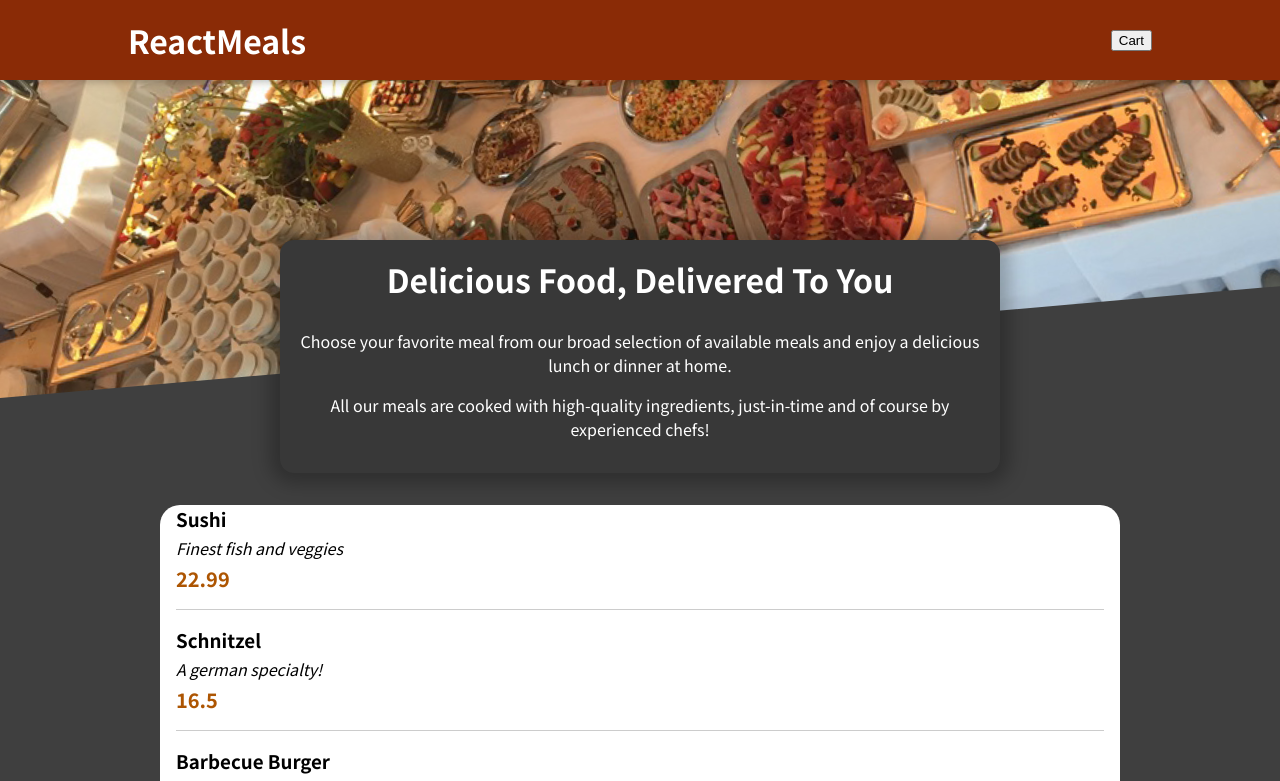
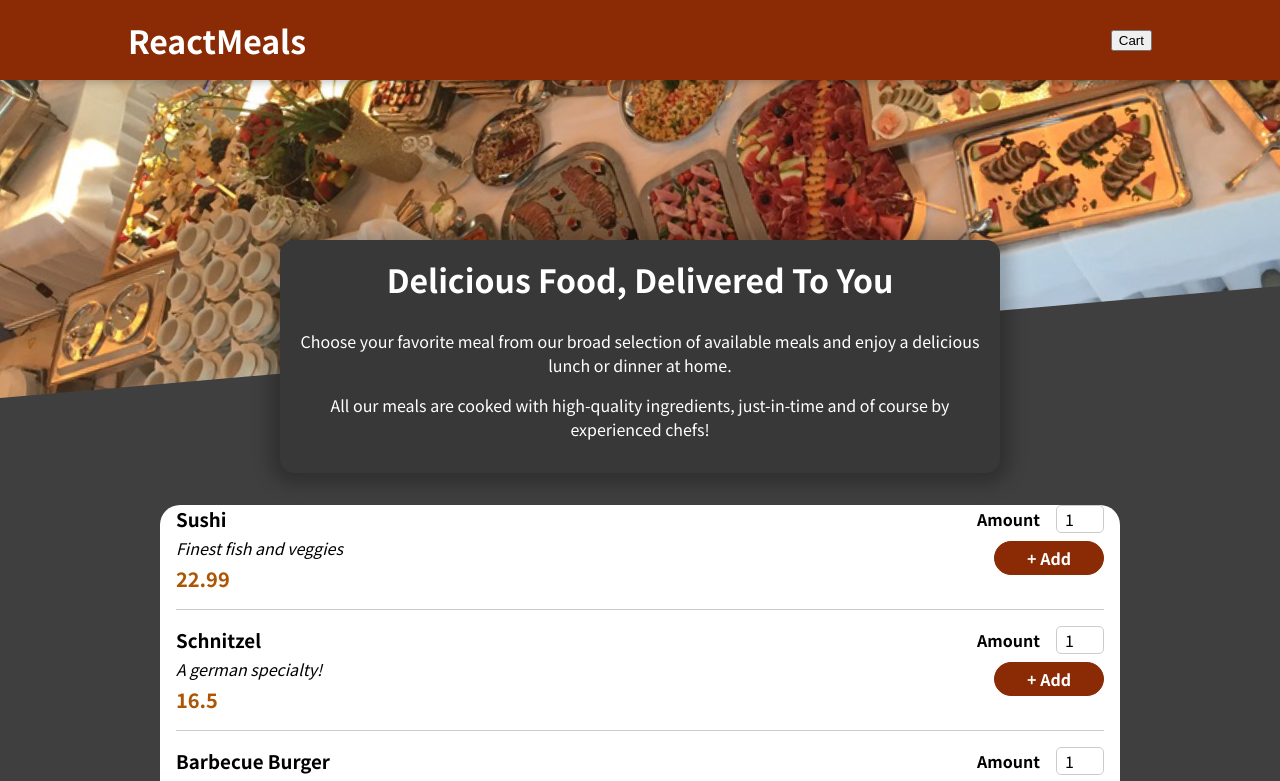
Before and after one commit to Rajesh01-star/restaurant101, a React (Create React App) app: page / in a window 1280 px wide. Shown: the top 781 px of the page. Built offline with nearby package versions, Linux system fonts and the light colour scheme.

Commit message:
meal item form added

```diff
--- a/src/components/Meals/MealItem/MealItem.js
+++ b/src/components/Meals/MealItem/MealItem.js
@@ -1,4 +1,5 @@
 import React from "react";
+import MealItemForm from "./MealItemForm";
 import classes from "./MealItem.module.css";
 
 export default function MealItem(props) {
@@ -10,7 +11,9 @@
         <div className={classes.description}>{props.meal.description}</div>
         <div className={classes.price}>{props.meal.price}</div>
       </div>
-        <div>{/* <MealItemForm id={props.id} /> */}</div>
+      <div>
+        <MealItemForm id={props.id} />
+      </div>
     </li>
   );
 }
--- /dev/null
+++ b/src/components/Meals/MealItem/MealItemForm.js
@@ -0,0 +1,23 @@
+import Input from '../../UI/Input';
+import classes from './MealItemForm.module.css';
+
+const MealItemForm = (props) => {
+  return (
+    <form className={classes.form}>
+      <Input
+        label='Amount'
+        input={{
+          id: 'amount_' + props.id,
+          type: 'number',
+          min: '1',
+          max: '5',
+          step: '1',
+          defaultValue: '1',
+        }}
+      />
+      <button>+ Add</button>
+    </form>
+  );
+};
+
+export default MealItemForm;
--- /dev/null
+++ b/src/components/Meals/MealItem/MealItemForm.module.css
@@ -0,0 +1,20 @@
+.form {
+    text-align: right;
+  }
+
+  .form button {
+    font: inherit;
+    cursor: pointer;
+    background-color: #8a2b06;
+    border: 1px solid #8a2b06;
+    color: white;
+    padding: 0.25rem 2rem;
+    border-radius: 20px;
+    font-weight: bold;
+  }
+
+  .form button:hover,
+  .form button:active {
+    background-color: #641e03;
+    border-color: #641e03;
+  }
--- /dev/null
+++ b/src/components/UI/Input.js
@@ -0,0 +1,12 @@
+import classes from './Input.module.css';
+
+const Input = (props) => {
+  return (
+    <div className={classes.input}>
+      <label htmlFor={props.input.id}>{props.label}</label>
+      <input {...props.input} />
+    </div>
+  );
+};
+
+export default Input;
--- /dev/null
+++ b/src/components/UI/Input.module.css
@@ -0,0 +1,18 @@
+.input {
+    display: flex;
+    align-items: center;
+    margin-bottom: 0.5rem;
+  }
+
+  .input label {
+    font-weight: bold;
+    margin-right: 1rem;
+  }
+
+  .input input {
+    width: 3rem;
+    border-radius: 5px;
+    border: 1px solid #ccc;
+    font: inherit;
+    padding-left: 0.5rem;
+  }
```
Lines whose indentation alone changed are shown as unchanged.
